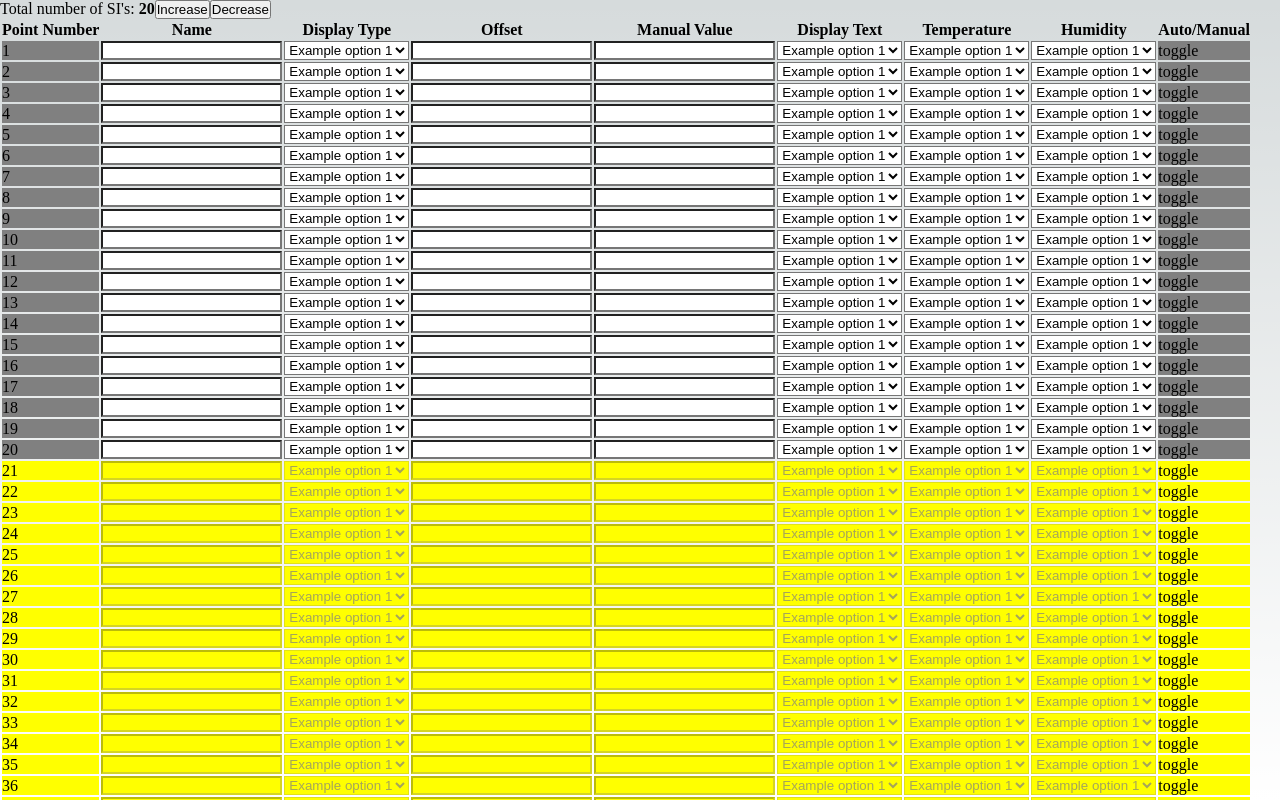
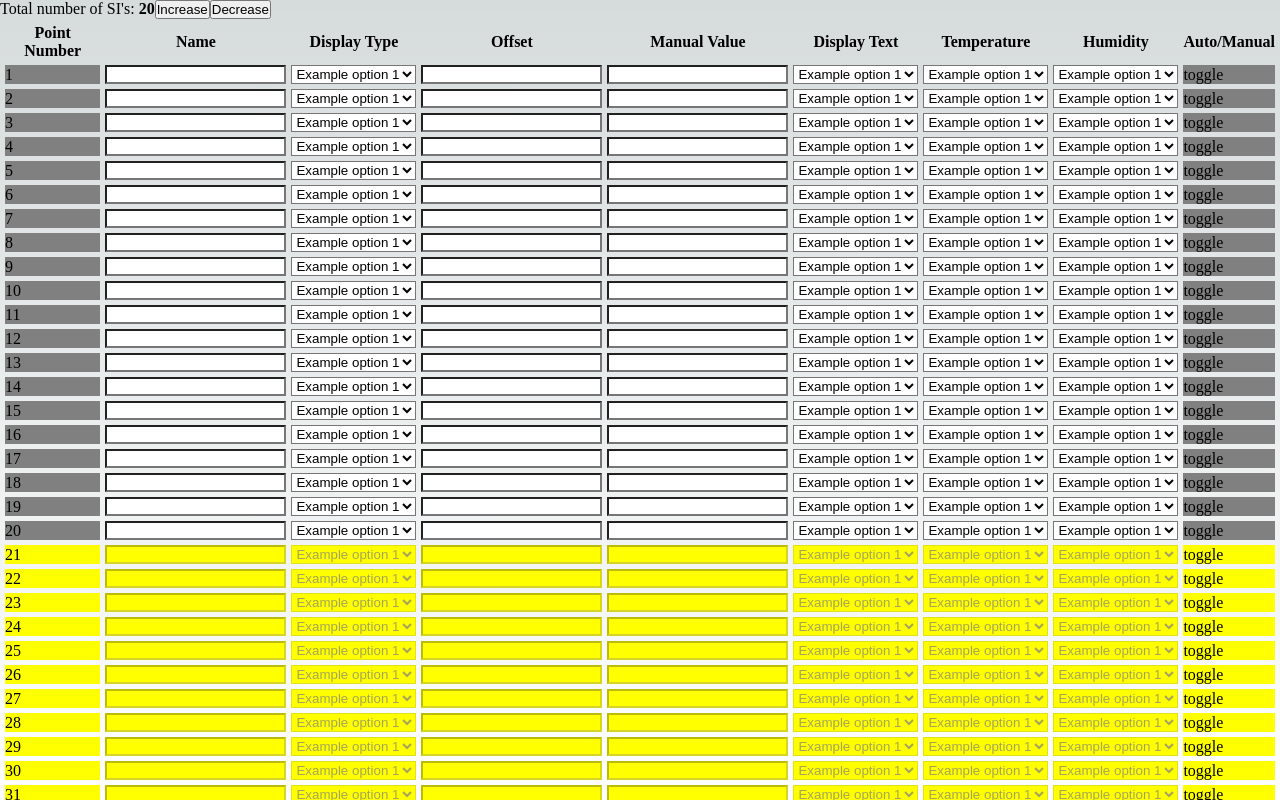
Before and after one commit to KantKontrol/mcs-assessment, a Next.js app in the folder web-dev-assessment/: page / in a window 1280 px wide. Built offline with nearby package versions, Linux system fonts and the light colour scheme.

Commit message:
chore: added spacing to table

```diff
--- a/web-dev-assessment/src/components/Table/index.jsx
+++ b/web-dev-assessment/src/components/Table/index.jsx
@@ -2,7 +2,7 @@ import React from "react";
 
 const Table = ({ headers, ...props }) => {
   return (
-    <table>
+    <table style={{ borderSpacing: "5px 5px" }}>
       <thead>
         <tr>
           {headers.map((header) => (
```
